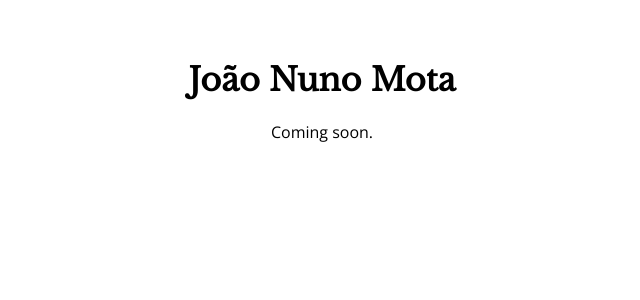
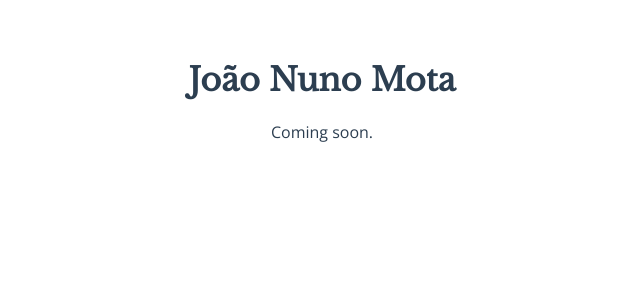
Before and after one commit to joaonunomota/joaonunomota.github.io, a Vue app: page / in a window 1280 px wide. Shown: the top 300 px of the page, without its empty margins (318-958 px from the left). Built offline with nearby package versions, Linux system fonts and the light colour scheme.

Commit message:
Set style lang to scss and update package versions

```diff
--- a/src/App.vue
+++ b/src/App.vue
@@ -4,8 +4,8 @@
     <p>Coming soon.</p>
   </div>
 </template>
-<style scoped>
-@import "assets/css/site.scss";
+<style lang="scss">
+@import "./assets/css/site.scss";
 
 #app {
   text-align: center;
--- a/src/assets/css/site.scss
+++ b/src/assets/css/site.scss
@@ -1,5 +1,5 @@
-@import "light.scss";
-@import "dark.scss";
+@import "./light.scss";
+@import "./dark.scss";
 
 h1 {
   font-family: "Libre Baskerville", serif;
```
Also changed, not shown: package.json (+11 -10 lines), 1 other file (tests, documents, lock files or other folders).
